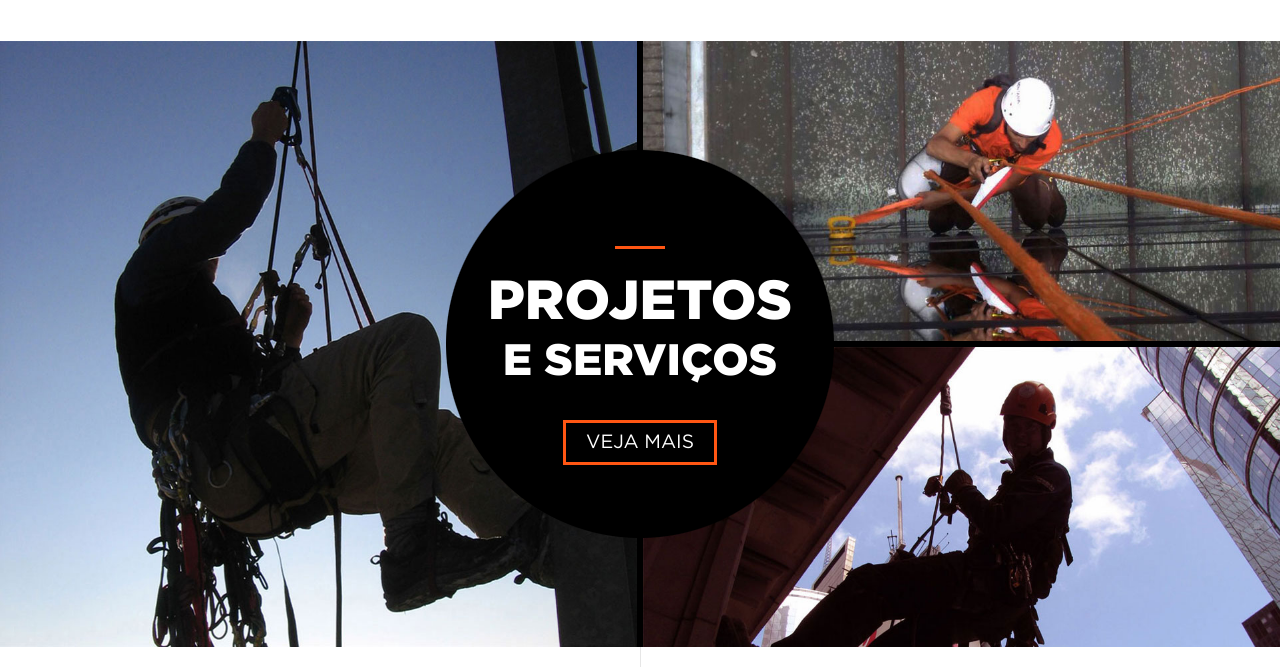
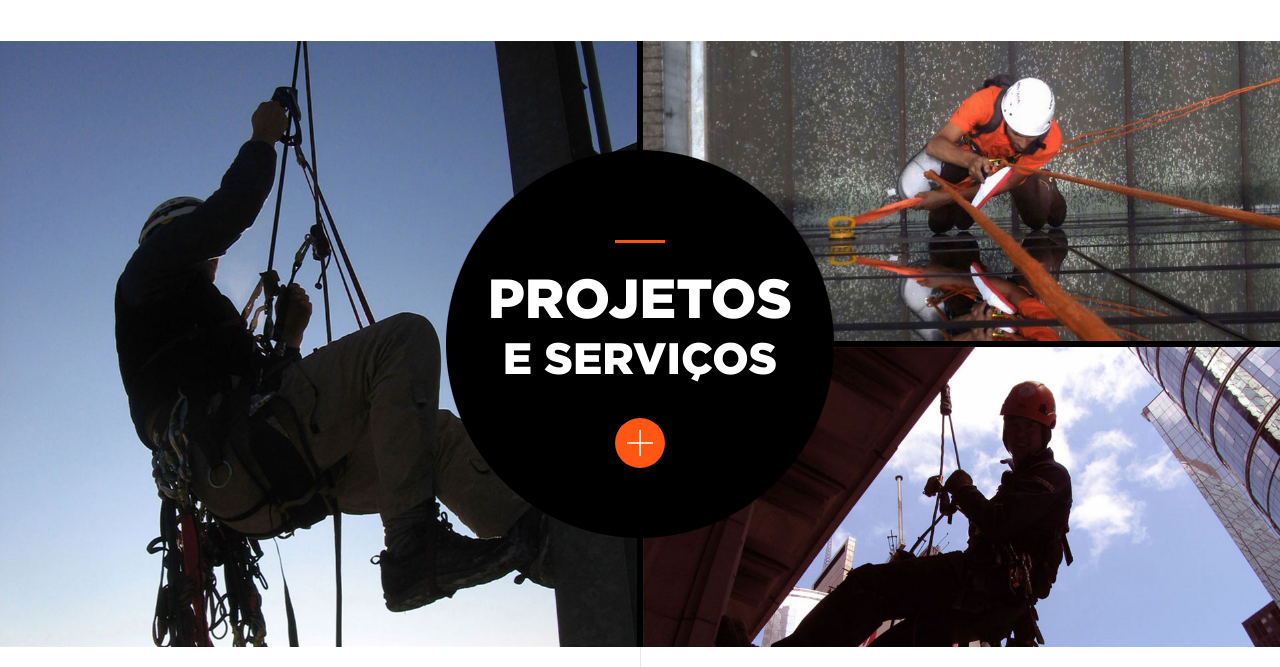
Before and after one commit to santosigor/site-inova-vertical, a PHP site: page / in a window 1280 px wide. Shown: the part 3833-4500 px from the top of the page. Run offline with PHP 8.4, Linux system fonts and the light colour scheme.

Commit message:
Desenvolvendo

```diff
--- a/assets/js/main.js
+++ b/assets/js/main.js
@@ -246,7 +246,7 @@ $('.bt-carregar-mais').on('click', function (e) {
 
 // Ancora
 
-$('.acr').click(function(event){
-  event.preventDefault();
-  $('html,body').animate({scrollTop:$(this.hash).offset().top - 0}, 800);
- });
+$('.acr').on('click', function(e) {
+  e.preventDefault();
+  $('html, body').animate({ scrollTop: $($(this).attr('href')).offset().top}, 800, 'linear');
+});
--- a/assets/scss/_content.scss
+++ b/assets/scss/_content.scss
@@ -120,8 +120,8 @@ h1 {
 				div {
 					width:100%;
 					h1 {
-						margin-top: 40px;
-						margin-bottom: 40px;
+						margin-top: 50px;
+						margin-bottom: 30px;
 						position:relative;
 						&:before {
 							content: '';
@@ -130,19 +130,28 @@ h1 {
 							height: 3px;
 							left: 50%;
 							margin-left:-25px;
-							top:-20%;
+							top:-25%;
 							background:$orange-2;
 						}
 					}
 					a {
-						border: 3px solid $orange-2;
+						display:inline-block;
 						color:#fff;
-						padding: 10px 20px;
+						background: $orange-2;
 						text-decoration:none;
+						border-radius: 100%;
+						width: 50px;
+						height:50px;
+						svg {
+							width:26px;
+							margin-top: 12px;
+						}
 						&:hover {
-							background: $orange-2;
-							color:#fff;
-						}
+					    -moz-transform: rotate(90deg);
+					    -ms-transform: rotate(90deg);
+					    -webkit-transform: rotate(90deg);
+					    transform: rotate(90deg);
+					  }
 					}
 				}
 			}
--- a/index.html
+++ b/index.html
@@ -174,7 +174,9 @@
         <div class="text-circle d-flex">
           <div class="align-self-center text-center">
             <h1>Projetos <small class="d-block">e Serviços</small></h1>
-            <a href="#pjt2" target="_blank" class="bt-veja-mais transition-all-400-ms acr">VEJA MAIS</a>
+            <a href="#pjt2" target="_blank" class="bt-veja-mais transition-all-400-ms acr" title="Clique aqui">
+              <svg xmlns="http://www.w3.org/2000/svg" xmlns:xlink="http://www.w3.org/1999/xlink" version="1.1" id="Layer_1" x="0px" y="0px" viewBox="0 0 485 485" xml:space="preserve"><polygon points="485,227.5 257.5,227.5 257.5,0 227.5,0 227.5,227.5 0,227.5 0,257.5 227.5,257.5 227.5,485 257.5,485 257.5,257.5 485,257.5 " fill="#FFFFFF"/><g></g><g></g><g></g><g></g><g></g><g></g><g></g><g></g><g></g><g></g><g></g><g></g><g></g><g></g><g></g></svg>
+            </a>
           </div>
         </div>
   			<div class="item-pjt it-pjt-1">
```
Also changed, not shown: assets/css/main.css, images/svg/icon-plus.svg (added).
